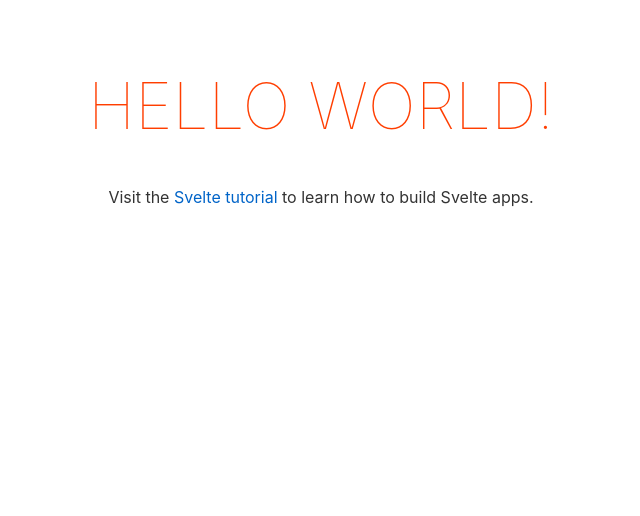
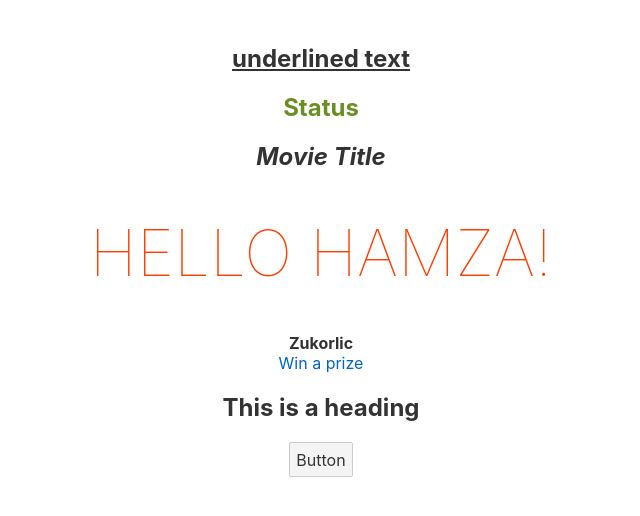
Before and after one commit to KadirZukorlic/Svelte, a Svelte app: page / in a window 1280 px wide. Shown: the top 516 px of the page, without its empty margins (319-959 px from the left). Built offline with nearby package versions, Linux system fonts and the light colour scheme.

Commit message:
Play with bindings

```diff
--- a/src/App.svelte
+++ b/src/App.svelte
@@ -1,13 +1,42 @@
 <script>
-	export let name;
+    const name = 'Hamza'
+    const channel = '<b> Zukorlic </b>'
+    const hack = `<a href="#" onclick="alert('You have been hacked!')">Win a prize </a>`
+    const id = 'heading'
+    const disabled = false
+    const status = 'succsess'
+    let isPromoted = true
 </script>
 
 <main>
+    <h2 class="underline">underlined text</h2>
+    <h2 class={status}>Status</h2>
+    <h2 class={isPromoted ? 'promoted' : ''}>Movie Title</h2>
     <h1>Hello {name}!</h1>
-	<p>Visit the <a href="https://svelte.dev/tutorial">Svelte tutorial</a> to learn how to build Svelte apps.</p>
+    <div>{@html channel}</div>
+    <div>{@html hack}</div>
+    <h2 {id}>This is a heading</h2>
+    <button
+        {disabled}
+        on:click={() => {
+            return (isPromoted = !isPromoted)
+        }}>Button</button
+    >
 </main>
 
 <style>
+    .underline {
+        text-decoration: underline;
+    }
+    .danger {
+        color: red;
+    }
+    .succsess {
+        color: olivedrab;
+    }
+    .promoted {
+        font-style: italic;
+    }
     main {
         text-align: center;
         padding: 1em;
--- a/src/main.js
+++ b/src/main.js
@@ -1,10 +1,7 @@
-import App from './App.svelte';
+import App from './App.svelte'
 
 const app = new App({
-	target: document.body,
-	props: {
-		name: 'world'
-	}
-});
+    target: document.body,
+})
 
-export default app;
+export default app
```
Lines whose indentation alone changed are shown as unchanged.
